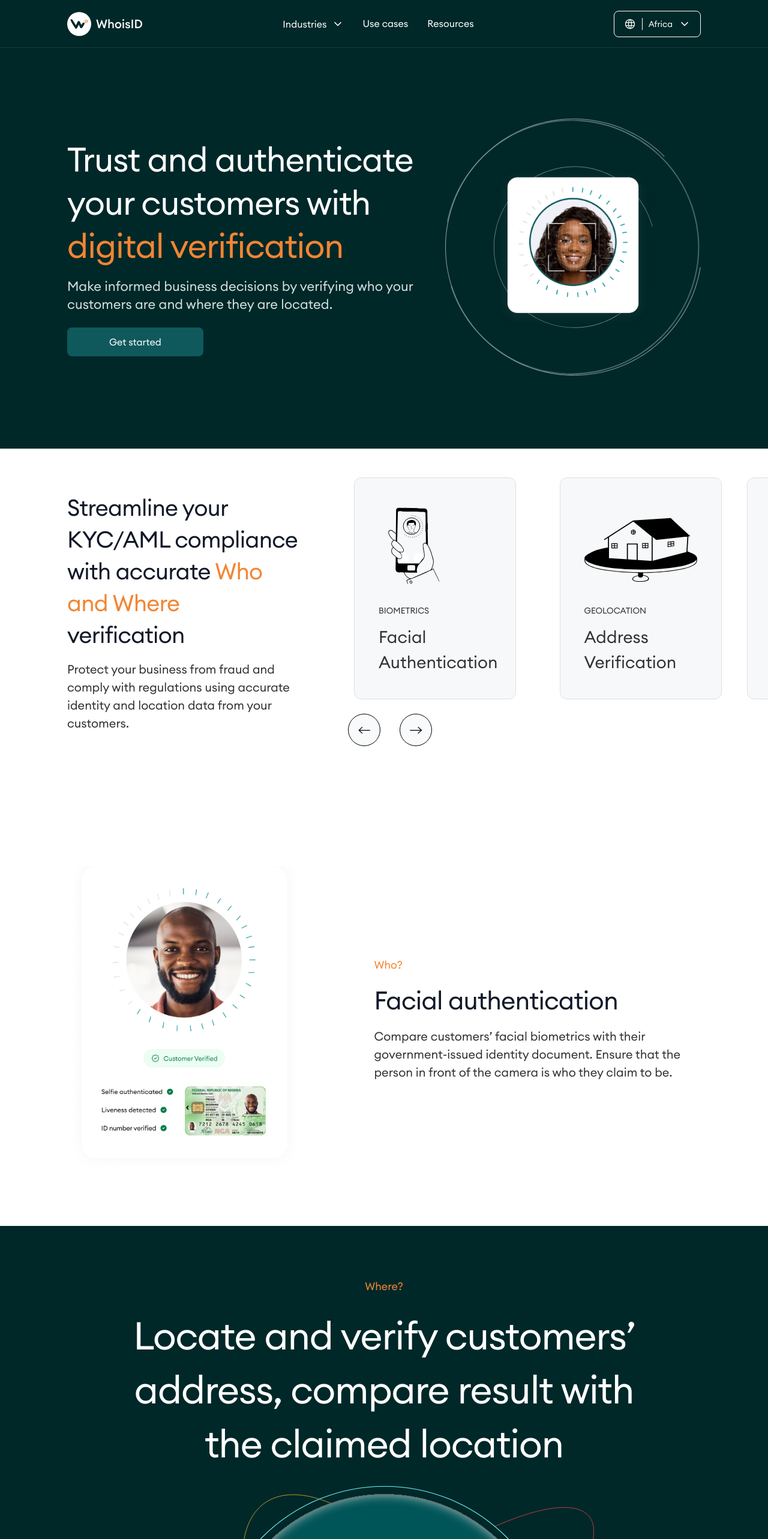
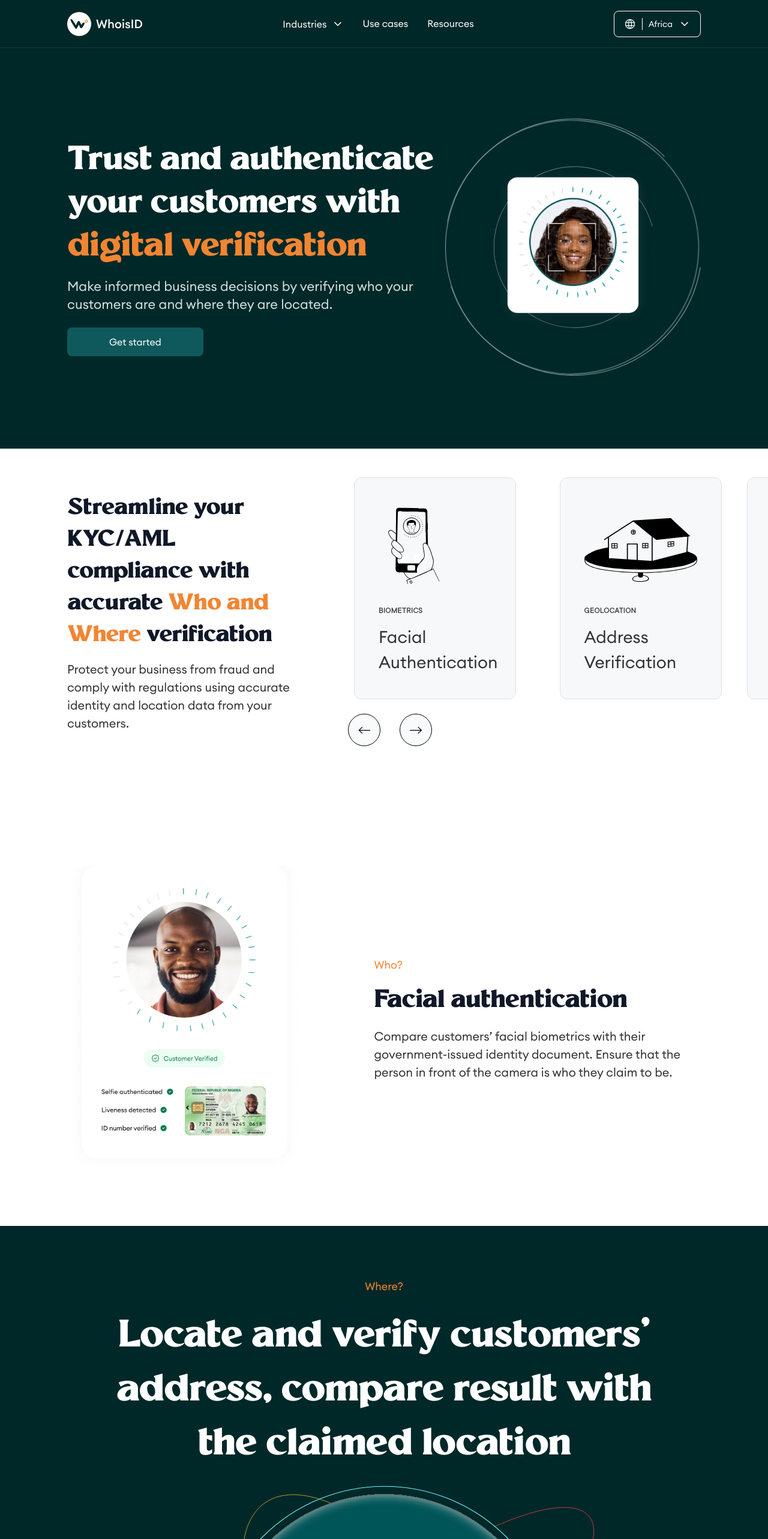
Before and after one commit to Yaasir024/WhoisID, a Vue app: page / in a window 1280 px wide. Shown: the top 2566 px of the page at 60% size. Built offline with nearby package versions, Linux system fonts and the light colour scheme.

Commit message:
/font-change

```diff
--- a/src/components/Home/Cost.vue
+++ b/src/components/Home/Cost.vue
@@ -6,7 +6,7 @@
           >Cost Effective</span
         >
         <h1
-          class="text-[36px] text-white leading-[44px] tracking-[-0.02em] font-millik mt-[20px] text-center"
+          class="text-[36px] text-white leading-[44px] tracking-[-0.02em] font-millik mt-[20px] text-center font-millik"
         >
           Reduce verification and cost redundancy
         </h1>
--- a/src/components/Home/Hero.vue
+++ b/src/components/Home/Hero.vue
@@ -3,7 +3,7 @@
     class="bg-id-green-1 px-[40px] xl:px-[112px] pt-[65px] lg:pt-[150px] pb-[154px] flex lg:items-center flex-col lg:flex-row"
   >
     <div class="max-w-[630px]">
-      <h1 class="text-white text-[38px] sm:text-[56px] leading-[48px] sm:leading-[72px] tracking-[-0.02em]">
+      <h1 class="text-white text-[38px] sm:text-[56px] leading-[48px] sm:leading-[72px] tracking-[-0.02em] font-millik">
         Trust and authenticate your customers with
         <span class="text-id-yellow">digital verification</span>
       </h1>
--- a/src/components/Home/Need.vue
+++ b/src/components/Home/Need.vue
@@ -4,7 +4,7 @@
       <img src="@/assets/images/Home/need.png" alt="" class="" />
     </div>
     <div class="lg:max-w-[555px] lg:ml-[80px] xl:ml-[120px] ">
-      <h1 class="text-[42px] text-id-dark-1 leading-[50px] tracking-[-0.02em]">
+      <h1 class="text-[42px] text-id-dark-1 leading-[50px] tracking-[-0.02em] font-millik">
         Everything you need, less of what you don’t
       </h1>
       <ul class="">
--- a/src/components/Home/Proof.vue
+++ b/src/components/Home/Proof.vue
@@ -7,7 +7,7 @@
         >Proof of address</span
       >
       <h1
-        class="text-[42px] text-id-dark-1 leading-[59px] tracking-[-0.02em] mt-[16px]"
+        class="text-[42px] text-id-dark-1 leading-[59px] tracking-[-0.02em] mt-[16px] font-millik"
       >
         Improve the accuracy of customers’ address
       </h1>
--- a/src/components/Home/Report.vue
+++ b/src/components/Home/Report.vue
@@ -5,7 +5,7 @@
         >Reports</span
       >
       <h1
-        class="text-[42px] text-id-dark-1 font-millik leading-[59px] tracking-[-0.02em] mt-[16px]"
+        class="text-[42px] text-id-dark-1 font-millik leading-[59px] tracking-[-0.02em] mt-[16px] font-millik"
       >
         Scrutinize performance and meet compliance requests
       </h1>
--- a/src/components/Home/SliderSection.vue
+++ b/src/components/Home/SliderSection.vue
@@ -35,7 +35,7 @@ const prevSlide = () => {
     >
       <div class="lg:max-w-[640px] pr-[35px] sm:pr-[80px] 2xl:pr-[152px] order-2 xl:order-1">
         <h1
-          class="text-id-dark-1 text-[38px] leading-[53px] tracking-[-0.02em]"
+          class="text-id-dark-1 text-[38px] leading-[53px] tracking-[-0.02em] font-millik"
         >
           Streamline your KYC/AML compliance with accurate
           <span class="text-id-yellow">Who and Where</span> verification
@@ -85,7 +85,7 @@ const prevSlide = () => {
                     />
                   </div>
                   <div class="">
-                    <span class="text-[14px] leading-[30px] font-medium"
+                    <span class="text-[14px] leading-[30px] font-medium font-commons"
                       >BIOMETRICS</span
                     >
                     <h2
@@ -110,7 +110,7 @@ const prevSlide = () => {
                     />
                   </div>
                   <div class="">
-                    <span class="text-[14px] leading-[30px] font-medium"
+                    <span class="text-[14px] leading-[30px] font-medium font-commons"
                       >GEOLOCATION</span
                     >
                     <h2
@@ -135,7 +135,7 @@ const prevSlide = () => {
                     />
                   </div>
                   <div class="">
-                    <span class="text-[14px] leading-[30px] font-medium"
+                    <span class="text-[14px] leading-[30px] font-medium font-commons"
                       >AUTHENTICATION</span
                     >
                     <h2
--- a/src/components/Home/Where.vue
+++ b/src/components/Home/Where.vue
@@ -7,7 +7,7 @@
         >Where?</span
       >
       <h1
-        class="text-[28px] sm:text-[32px] md:text-[64px] text-white leading-[36px] sm:leading-[60px] md:leading-[90px] tracking-[-0.02em] mt-[24px] text-center max-w-[930px]"
+        class="text-[28px] sm:text-[32px] md:text-[64px] text-white leading-[36px] sm:leading-[60px] md:leading-[90px] tracking-[-0.02em] mt-[24px] text-center font-millik max-w-[930px]"
       >
         Locate and verify customers’ address, compare result with the claimed
         location
--- a/src/components/Home/Who.vue
+++ b/src/components/Home/Who.vue
@@ -8,7 +8,7 @@
         >Who?</span
       >
       <h1
-        class="text-[42px] text-id-dark-1 leading-[59px] tracking-[-0.02em] mt-[16px]"
+        class="text-[42px] text-id-dark-1 leading-[59px] tracking-[-0.02em] mt-[16px] font-millik"
       >
         Facial authentication
       </h1>
```
